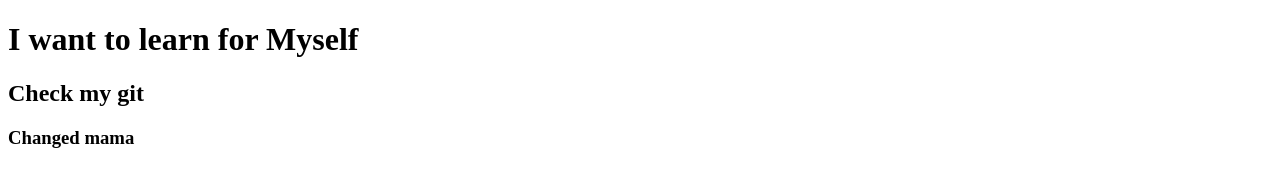
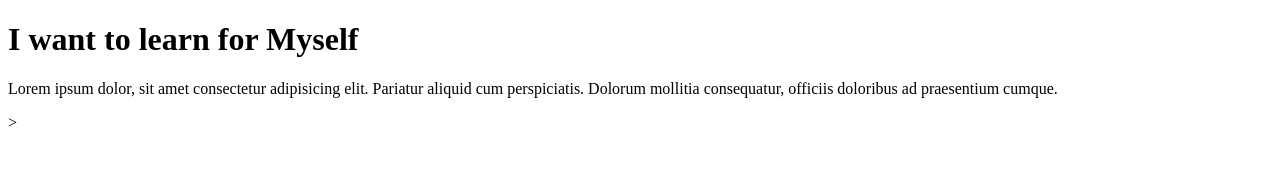
Before and after one commit to folisonjayson/first-website, a plain HTML site: page index.html in a window 1280 px wide. Drawn offline with Linux system fonts and the light colour scheme.

Commit message:
learned github

```diff
--- a/index.html
+++ b/index.html
@@ -8,7 +8,6 @@
 </head>
 <body>
     <h1>I want to learn for Myself</h1>
-    <h2>Check my git</h2>
-    <h3>Changed mama</h3>
+   <p>Lorem ipsum dolor, sit amet consectetur adipisicing elit. Pariatur aliquid cum perspiciatis. Dolorum mollitia consequatur, officiis doloribus ad praesentium cumque.</p>>
 </body>
 </html>
```
